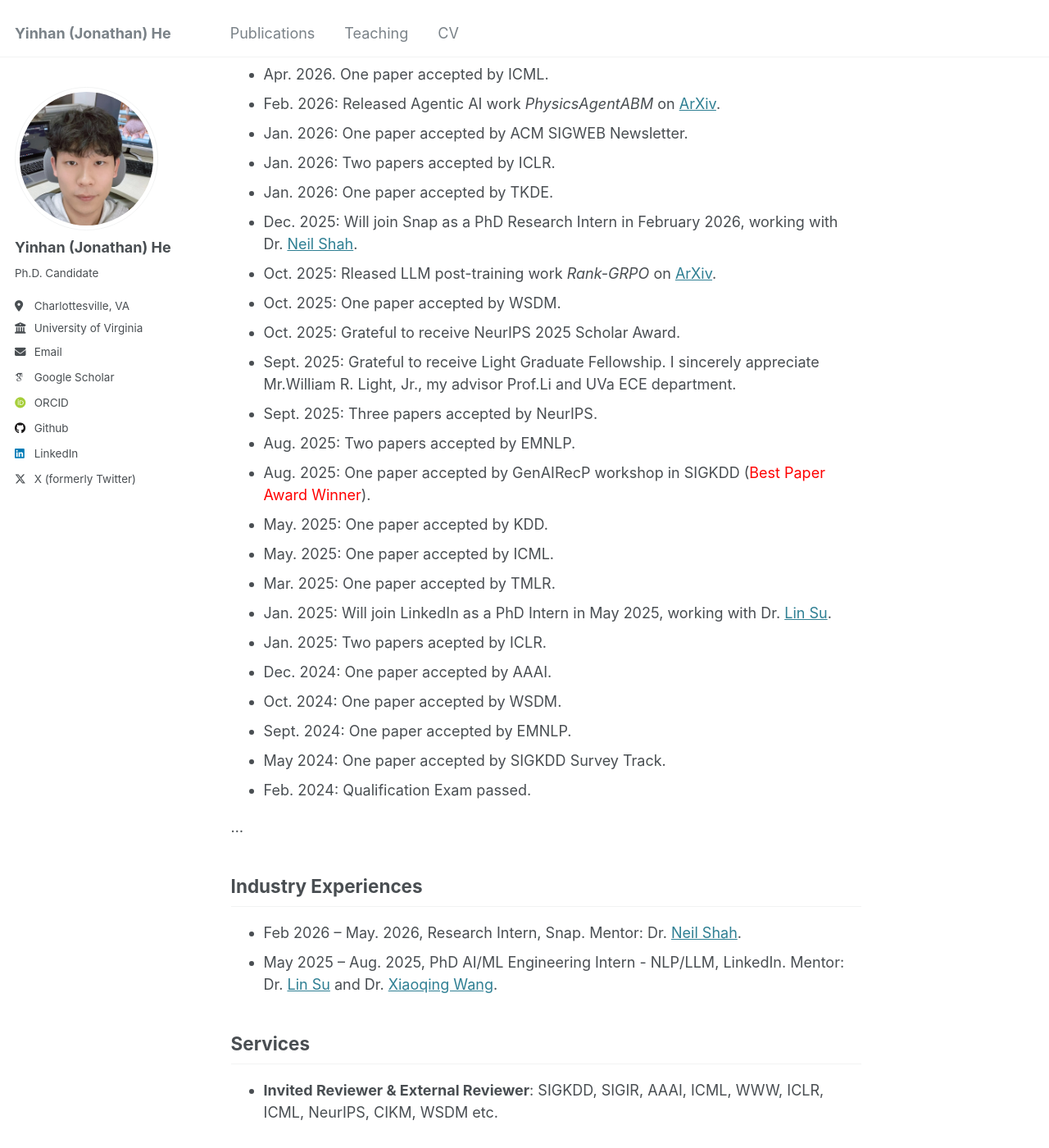
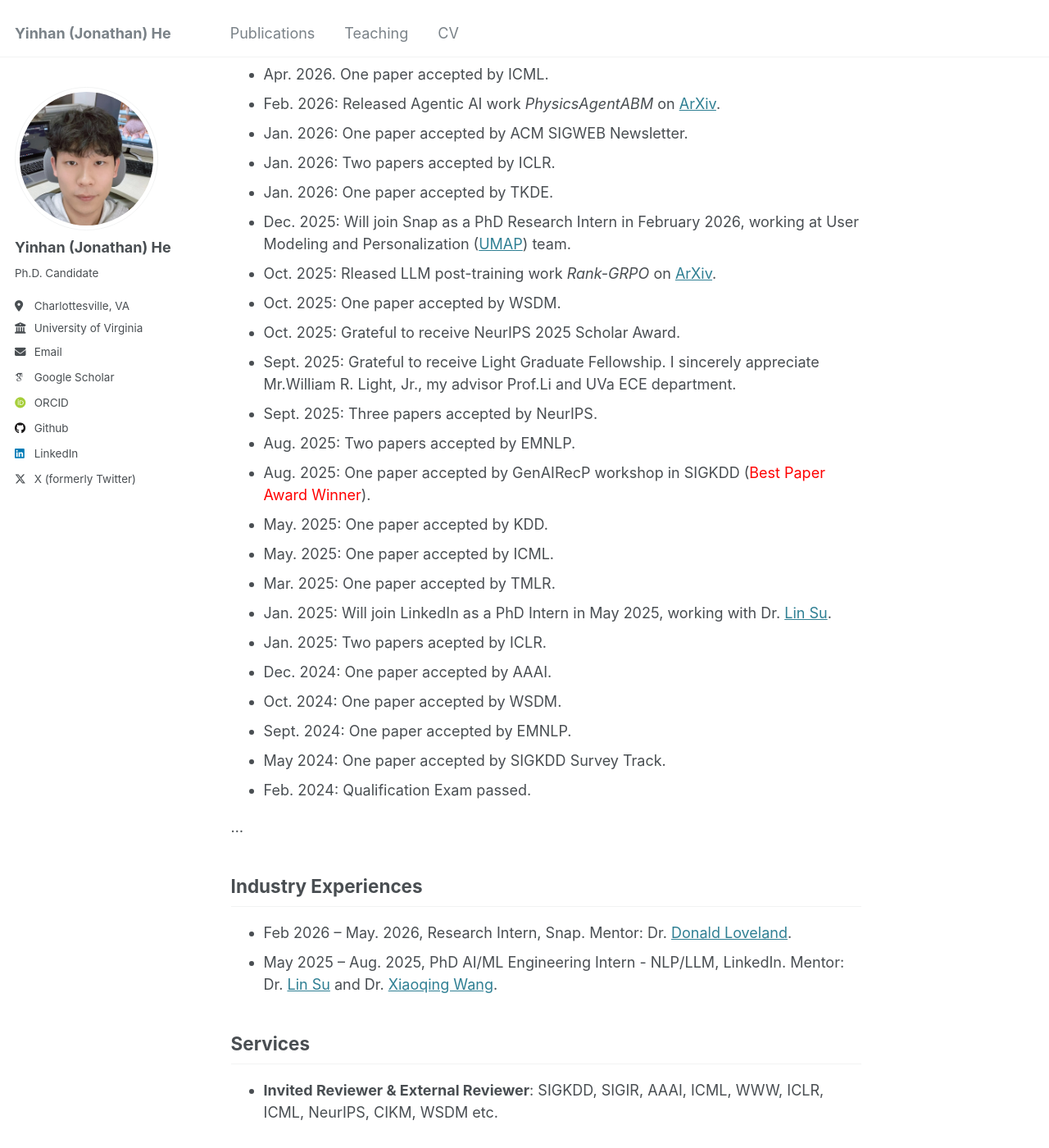
Before and after one commit to YinhanHe123/YinhanHe123.github.io, a Jekyll site: the page built from _pages/about.md, in a window 1280 px wide and 1400 px high, scrolled down 721 px. Shown: the whole window at 82% size. Built offline with Jekyll 4.4.1, drawn with Linux system fonts in a browser that asks for light colours; some web fonts are replaced; a script that is not in the unit is left out.

Commit message:
Update about.md

```diff
--- a/_pages/about.md
+++ b/_pages/about.md
@@ -27,7 +27,7 @@ I am a Ph.D. candidate in the [Department of Electrical and Computer Engineering
 
 News
 ------
-* June. 2026. Released Implicit Reasoning for Generative Recommendation work on [ArXiv](https://arxiv.org/pdf/2602.06030).
+* June. 2026. Released Implicit Reasoning for Generative Recommendation work on [ArXiv](https://arxiv.org/pdf/2606.14142).
 * May. 2026. Grateful to receive ICML 2026 Gold Reviewer Award.
 * May. 2026. One tutorial paper accepted by SIGKDD.
 * Apr. 2026. One paper accepted by ICML.
@@ -35,7 +35,7 @@ News
 * Jan. 2026: One paper accepted by ACM SIGWEB Newsletter.
 * Jan. 2026: Two papers accepted by ICLR.
 * Jan. 2026: One paper accepted by TKDE.
-* Dec. 2025: Will join Snap as a PhD Research Intern in February 2026, working with Dr. [Neil Shah](https://www.linkedin.com/in/nshah171/).
+* Dec. 2025: Will join Snap as a PhD Research Intern in February 2026, working at User Modeling and Personalization ([UMAP](https://research.snap.com/team/user-modeling-and-personalization.html)) team.
 * Oct. 2025: Rleased LLM post-training work *Rank-GRPO* on [ArXiv](https://arxiv.org/html/2510.20150v1).
 * Oct. 2025: One paper accepted by WSDM.
 * Oct. 2025: Grateful to receive  NeurIPS 2025 Scholar Award.
@@ -70,7 +70,7 @@ News
 
 Industry Experiences
 ------
-* Feb 2026 – May. 2026, Research Intern, Snap. Mentor: Dr. [Neil Shah](https://nshah.net).
+* Feb 2026 – May. 2026, Research Intern, Snap. Mentor: Dr. [Donald Loveland](https://www.donaldloveland.com/).
 * May 2025 – Aug. 2025, PhD AI/ML Engineering Intern - NLP/LLM, LinkedIn. Mentor: Dr. [Lin Su](https://www.linkedin.com/in/lin-su-991bb463/) and Dr. [Xiaoqing Wang](https://www.linkedin.com/in/xiaoqing-wang-63812139/).
 
 
```
